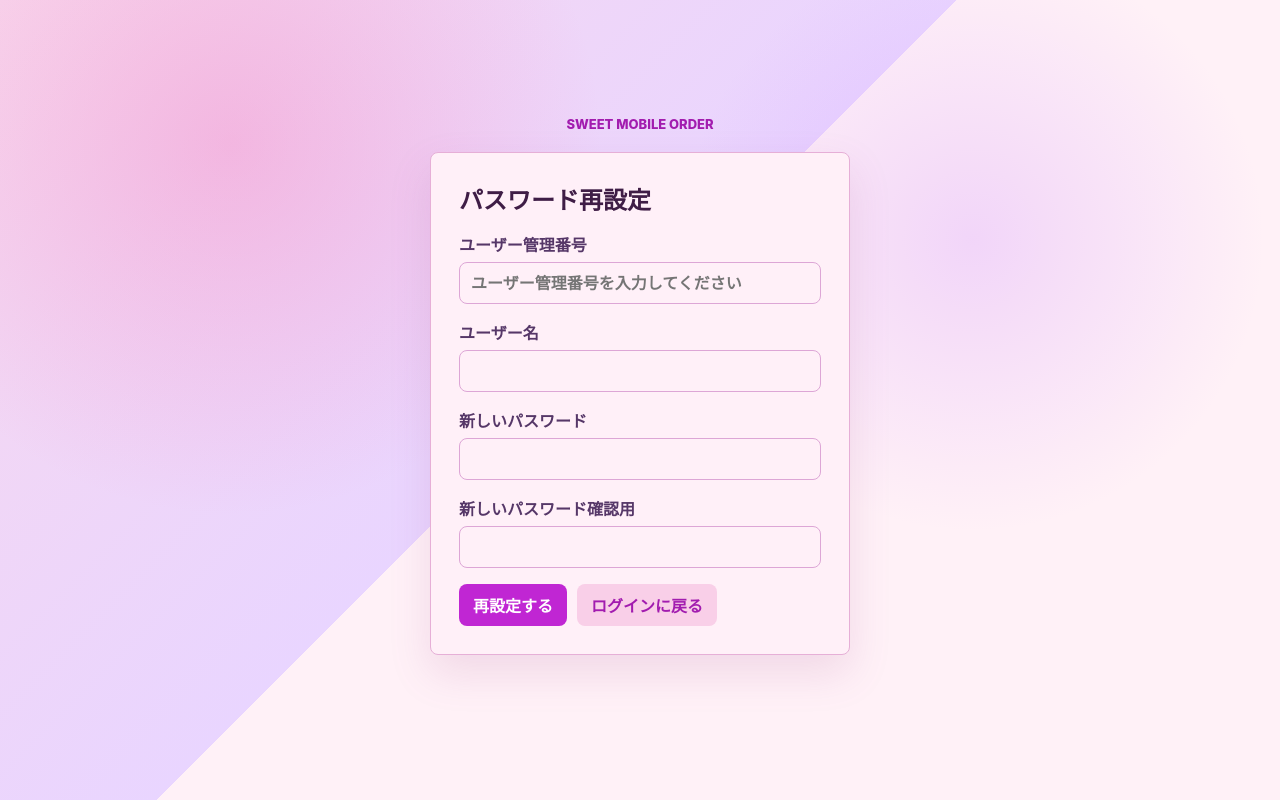
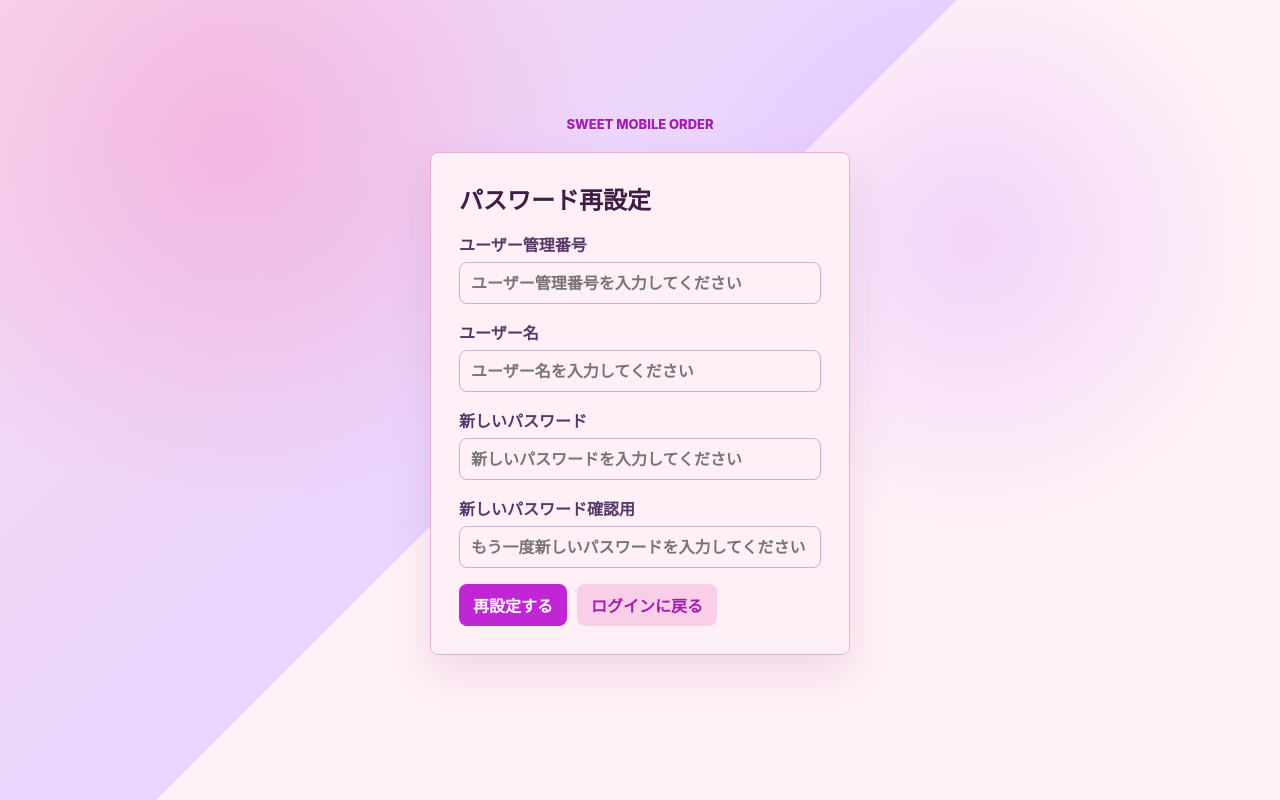
Before and after one commit to ejob-staff/mobileorder_complete, a React (Vite) app in the folder mobileorder-react/: page / in a window 1280 px wide. Both pictures are taken after a click on the button "パスワードの再設定はこちらから". Built offline with nearby package versions, Linux system fonts and the light colour scheme; no server answers.

Commit message:
main edit sources

```diff
--- a/mobileorder-react/src/App.jsx
+++ b/mobileorder-react/src/App.jsx
@@ -44,7 +44,8 @@ function App() {
   const [confirmModal, setConfirmModal] = useState(null)
   const isAdmin = auth?.role === 'admin'
   const isUser = auth?.role === 'user'
-  {/*権限エラー画面 練習問題3-1-7-1*/}
+  /*権限エラー画面 練習問題3-1-7-1*/
+  /*戻り先とボタン文言をログイン中のユーザーに応じて切り替える*/
   const accessDeniedHome = isAdmin
     ? { homePath: '/admin/products', homeLabel: '商品管理へ戻る' }
     : { homePath: '/menu', homeLabel: '商品選択へ戻る' }
@@ -320,7 +321,9 @@ function App() {
       return
     }
     const product = products.find((item) => item.id === id)
-    setCart((current) => current.map((item) => (item.id === id ? { ...item, quantity: Math.min(product.stock, quantity) } : item)))
+    /*注文商品の数量変更 練習問題5-1-15-1*/
+    /*数量を1以上に保持する*/
+    setCart((current) => current.map((item) => (item.id === id ? { ...item, quantity: Math.min(product.stock, Math.max(1, quantity)) } : item)))
   }
 
   const removeFromCart = (id) => {
@@ -448,6 +451,7 @@ function App() {
     page = isUser ? <ReviewPage orders={orders} reviews={reviews} onSubmitReview={submitReview} onConfirm={showConfirm} /> : <AccessDeniedPage onNavigate={navigate} {...accessDeniedHome} />
   } else if (route === '/account') {
     {/*権限エラー画面 練習問題3-1-7-2*/}
+    {/*管理者ユーザーがアカウント管理画面のURLにアクセスした際は権限エラー画面を表示するようにする*/}
     page = isUser ?　<AccountPage account={account} onUpdateAccount={updateAccount} onConfirm={showConfirm} /> : <AccessDeniedPage onNavigate={navigate} {...accessDeniedHome} />
   } else {
     page = <AccessDeniedPage onNavigate={navigate} {...accessDeniedHome} />
--- a/mobileorder-react/src/pages/MenuPage.jsx
+++ b/mobileorder-react/src/pages/MenuPage.jsx
@@ -18,9 +18,15 @@ export default function MenuPage({ products, cart, onAddToCart, onNavigate }) {
 
     return matchesCategory && matchesSearch
   })
+  /*商品検索 練習問題5-1-7-1*/
+  /*検索文字が入力されている状態で商品が見つからない場合の文言を
+  * 「検索条件に一致する商品はありません。」に修正する*/
+  /*カテゴリの絞り込み 練習問題5-1-8-1*/
+  /*検索文字が入力されていない状態で商品が見つからない場合の文言を
+  * 「「${category}」のカテゴリの商品は準備中です。」に修正する*/
   const emptyMessage = normalizedSearchText
-    ? '条件に一致する商品はありません。'
-    : `「${category}」の商品はまだありません。`
+    ? '検索条件に一致する商品はありません。'
+    : `「${category}」のカテゴリの商品は準備中です。`
   const cartCount = cart.reduce((total, item) => total + item.quantity, 0)
   const cartTotal = cart.reduce((total, item) => total + item.price * item.quantity, 0)
 
--- a/mobileorder-react/src/pages/OrderConfirmPage.jsx
+++ b/mobileorder-react/src/pages/OrderConfirmPage.jsx
@@ -88,7 +88,9 @@ export default function OrderConfirmPage({ cart, onChangeQuantity, onRemove, onS
       <section className="page-head">
         <p className="eyebrow">Confirm</p>
         <h1>注文確認</h1>
-        <p>内容と受け取り日時を確認して、注文を確定してください。</p>
+        {/*注文確認画面 練習問題5-1-8-1*/}
+        {/*「内容と受け取り日時を確認して、注文を確定してみましょう。」に文言を変更*/}
+        <p>内容と受け取り日時を確認して、注文を確定してみましょう。</p>
       </section>
 
       <section className="order-summary">
@@ -99,7 +101,9 @@ export default function OrderConfirmPage({ cart, onChangeQuantity, onRemove, onS
               <p>¥{item.price.toLocaleString()} / {item.quantity}点</p>
             </div>
             <div className="quantity-row compact">
-              <button type="button" onClick={() => onChangeQuantity(item.id, item.quantity - 1)}>-</button>
+              {/*注文商品の数量変更 練習問題5-1-15-1*/}
+              {/*数量を1以上に保持する*/}
+              <button type="button" disabled={item.quantity <= 1} onClick={() => onChangeQuantity(item.id, item.quantity - 1)}>-</button>
               <span>{item.quantity}</span>
               <button type="button" onClick={() => onChangeQuantity(item.id, item.quantity + 1)}>+</button>
               <button className="danger-button" type="button" onClick={() => onRemove(item.id)}>削除</button>
--- a/mobileorder-react/src/pages/PasswordResetPage.jsx
+++ b/mobileorder-react/src/pages/PasswordResetPage.jsx
@@ -38,6 +38,8 @@ export default function PasswordResetPage({ onPasswordReset, onNavigate }) {
           {message && <p className="notice">{message}</p>}
           {error && <p className="alert">{error}</p>}
 
+          {/*パスワード再設定画面 練習問題4-1-14-1*/}
+          {/*ユーザー管理番号以外の入力欄にもplaceholderを指定する*/}
           <label>
             ユーザー管理番号
             <input name="code" value={form.code} onChange={updateForm} placeholder="ユーザー管理番号を入力してください" required />
@@ -45,17 +47,17 @@ export default function PasswordResetPage({ onPasswordReset, onNavigate }) {
 
           <label>
             ユーザー名
-            <input name="username" value={form.username} onChange={updateForm} autoComplete="username" required />
+            <input name="username" value={form.username} onChange={updateForm} placeholder="ユーザー名を入力してください" autoComplete="username" required />
           </label>
 
           <label>
             新しいパスワード
-            <input name="password" type="password" value={form.password} onChange={updateForm} autoComplete="new-password" required />
+            <input name="password" type="password" value={form.password} onChange={updateForm} placeholder="新しいパスワードを入力してください" autoComplete="new-password" required />
           </label>
 
           <label>
             新しいパスワード確認用
-            <input name="passwordConfirm" type="password" value={form.passwordConfirm} onChange={updateForm} autoComplete="new-password" required />
+            <input name="passwordConfirm" type="password" value={form.passwordConfirm} onChange={updateForm} placeholder="もう一度新しいパスワードを入力してください" autoComplete="new-password" required />
           </label>
 
           <div className="form-actions">
--- a/mobileorder-react/src/pages/SignupPage.jsx
+++ b/mobileorder-react/src/pages/SignupPage.jsx
@@ -43,19 +43,21 @@ export default function SignupPage({ onSignup, onNavigate }) {
             <input name="code" value={form.code} onChange={updateForm} placeholder="ユーザー管理番号を入力してください" required />
           </label>
 
+          {/*新規アカウント作成画面 練習問題4-1-10-1*/}
+          {/*ユーザー管理番号以外の入力欄にもplaceholderを指定する*/}
           <label>
             ユーザー名
-            <input name="username" value={form.username} onChange={updateForm} autoComplete="username" required />
+            <input name="username" value={form.username} onChange={updateForm} placeholder="ユーザー名を入力してください" autoComplete="username" required />
           </label>
 
           <label>
             パスワード
-            <input name="password" type="password" value={form.password} onChange={updateForm} autoComplete="new-password" required />
+            <input name="password" type="password" value={form.password} onChange={updateForm} placeholder="パスワードを入力してください" autoComplete="new-password" required />
           </label>
 
           <label>
             パスワード確認用
-            <input name="passwordConfirm" type="password" value={form.passwordConfirm} onChange={updateForm} autoComplete="new-password" required />
+            <input name="passwordConfirm" type="password" value={form.passwordConfirm} onChange={updateForm} placeholder="もう一度パスワードを入力してください" autoComplete="new-password" required />
           </label>
 
           <div className="form-actions">
--- a/mobileorder-react/src/pages/admin/UserManagementPage.jsx
+++ b/mobileorder-react/src/pages/admin/UserManagementPage.jsx
@@ -103,6 +103,19 @@ export default function UserManagementPage({ users, codes, currentUsername, init
     })
   }
 
+  /*React側のログイン処理 練習問題4-1-4-1*/
+  /*利用停止、利用再開のステータス更新の際にも確認用のモーダルを表示する*/
+  const toggleUserStatus = (user) => {
+    const actionLabel = user.enabled ? '利用停止' : '利用再開'
+    onConfirm({
+      title: `ユーザー${actionLabel}の確認`,
+      message: `ユーザー名「${user.username}」のステータスを「${actionLabel}」に変更します。よろしいですか？`,
+      confirmText: actionLabel,
+      confirmVariant: user.enabled ? 'danger' : undefined,
+      onConfirm: () => onToggleUserStatus(user.id),
+    })
+  }
+
   const deleteUser = (user) => {
     onConfirm({
       title: 'ユーザー削除の確認',
@@ -165,7 +178,9 @@ export default function UserManagementPage({ users, codes, currentUsername, init
                       <span>ステータス {user.status}</span>
                     </div>
                     <div className="item-actions">
-                      <button className="ghost-button" type="button" disabled={isAdminUser} onClick={() => onToggleUserStatus(user.id)}>
+                      {/*React側のログイン処理 練習問題4-1-4-1*/}
+                      {/*利用停止、利用再開のステータス更新の際にも確認用のモーダルを表示する*/}
+                      <button className="ghost-button" type="button" disabled={isAdminUser} onClick={() => toggleUserStatus(user)}>
                         {user.enabled ? '利用停止' : '利用再開'}
                       </button>
                       <button className="danger-button" type="button" disabled={isCurrentUser} onClick={() => deleteUser(user)}>
```
Also changed, not shown: 1 other file (tests, documents, lock files or other folders).
